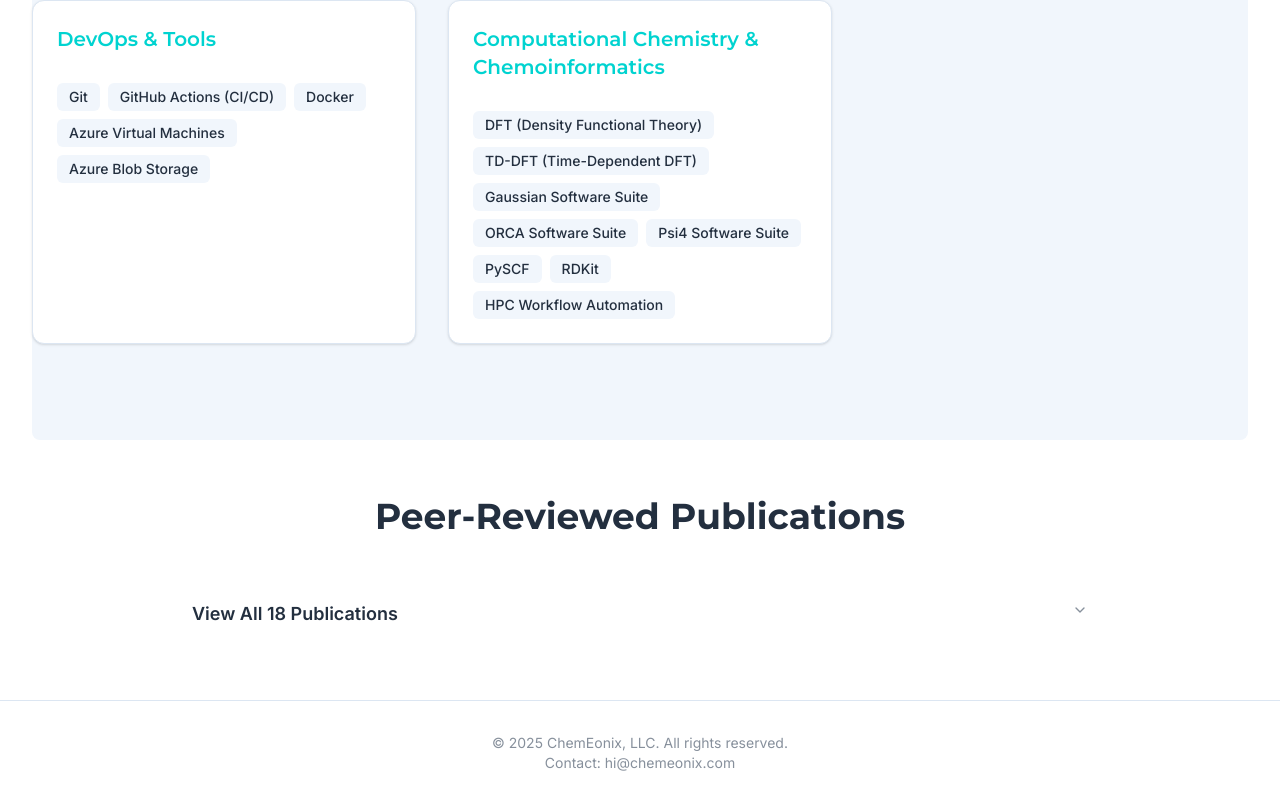
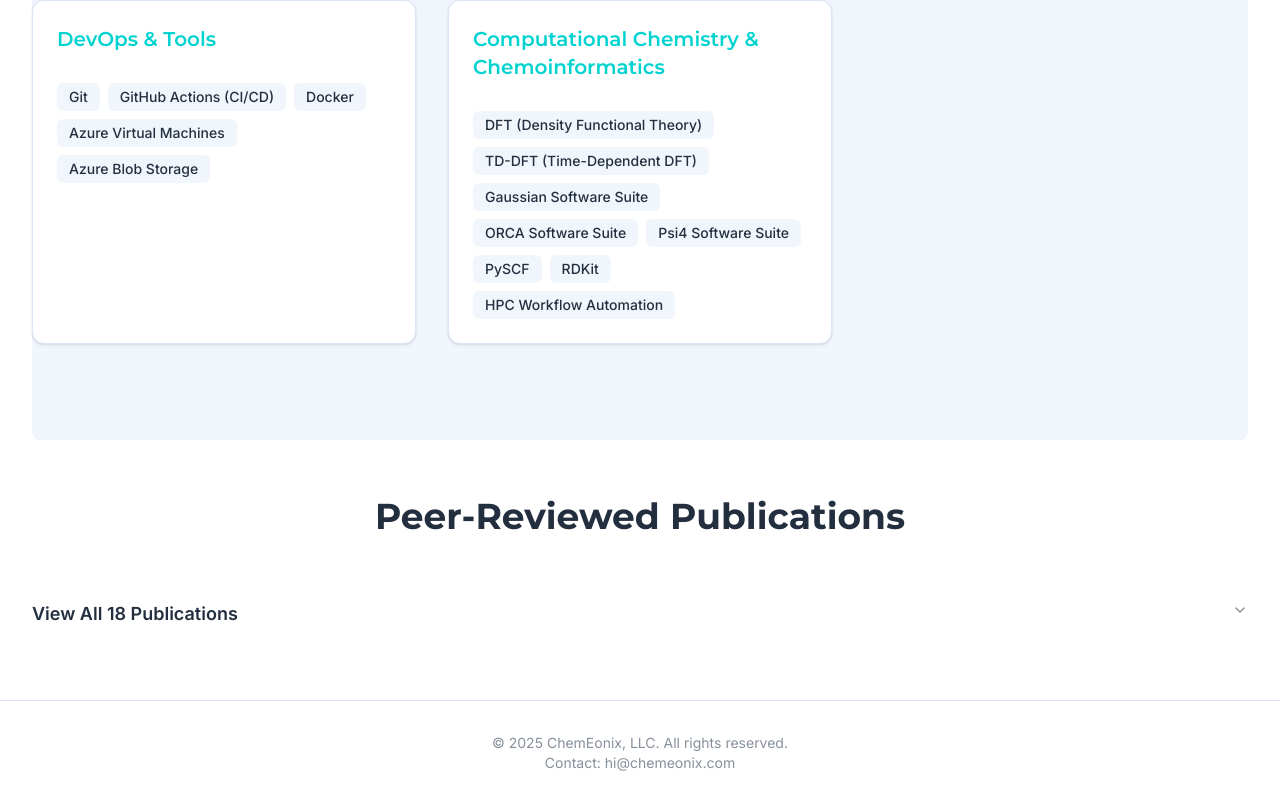
Before and after one commit to ChemEonix/chemeonix-website, a Next.js app: page / in a window 1280 px wide. Shown: the part 3361-4166 px from the top of the page. Built offline with nearby package versions, Linux system fonts and the light colour scheme; what tailwindcss-animated would draw is missing.

Commit message:
style: Adjust publications spacing and footer layout

```diff
--- a/src/components/footer.tsx
+++ b/src/components/footer.tsx
@@ -8,7 +8,7 @@
   const currentYear = new Date().getFullYear();
   return (
     <footer className="border-t py-6 md:py-8">
-      <div className="container flex flex-col items-center justify-center text-center">
+      <div className="container flex flex-col items-center justify-center text-center max-w-full">
         <p className="text-sm text-muted-foreground">
           &copy; {currentYear} {portfolioData.company}. All rights reserved.
         </p>
--- a/src/components/sections/publications-section.tsx
+++ b/src/components/sections/publications-section.tsx
@@ -13,7 +13,7 @@
 export const PublicationsSection = () => {
   return (
     <section id="publications" className="py-16 md:py-14">
-      <div className="container mx-auto max-w-4xl">
+      <div className="container mx-auto max-w-full">
         <motion.div
           initial={{ opacity: 0 }}
           whileInView={{ opacity: 1 }}
@@ -41,11 +41,11 @@
                     >
                       <BookOpen className="h-5 w-5 mt-1 text-primary flex-shrink-0" />
                       <p className="text-muted-foreground">
-                        {publication.authors}
+                        {publication.authors}{" "}
                         <span className="font-semibold text-foreground">
-                          {publication.title}
+                          {publication.title}{" "}
                         </span>
-                        <em className="text-primary">{publication.journal}</em>
+                        <em className="text-primary">{publication.journal} </em>
                         {publication.citation}
                       </p>
                     </motion.li>
```
